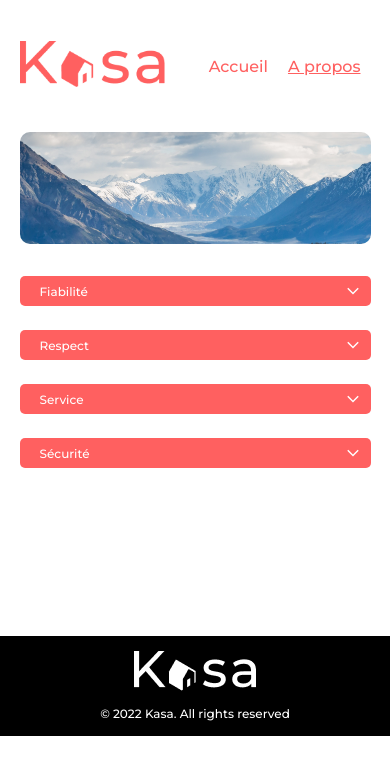
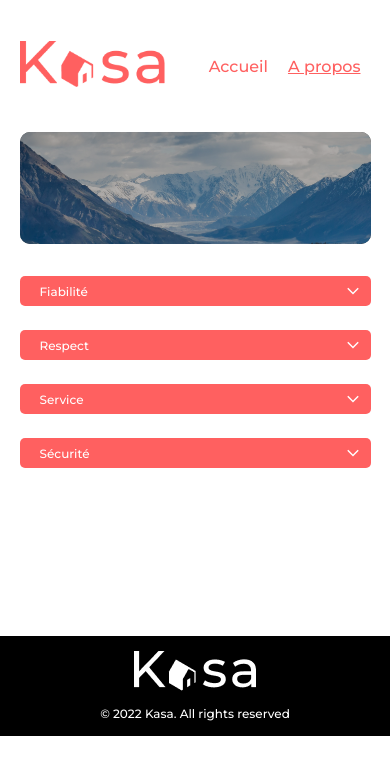
Before and after one commit to Christelle74/PhilippeChristelle_11_Kasa, a React (Create React App) app: page /about in a window 390 px wide. Shown: the top 774 px of the page. Built offline with nearby package versions, Linux system fonts and the light colour scheme; no server answers.

Commit message:
correction css

```diff
--- a/src/styles/components/apparts.css
+++ b/src/styles/components/apparts.css
@@ -5,7 +5,7 @@
     justify-content: center;
     border-radius: 25px;
     background: #F7F7F7;
-    margin: 5rem;
+    margin: 2rem  5rem;
     padding: 3rem 0;
     width:90vw;
 }
--- a/src/styles/components/banner.css
+++ b/src/styles/components/banner.css
@@ -5,14 +5,18 @@
     align-items:center;
     width: 90vw;
     height: 14rem;
+    position:relative;
+    background: #000;
+    border-radius: 25px;
 }
 
 .bannerImg{
     object-fit: cover;
     border-radius: 25px;
-    position:relative;
+    opacity:.7;
     width: 100%;
     height: 100%;
+
 }
 
 .banner p{
@@ -45,6 +49,7 @@
     .banner{
         width: 90vw;
         height: 7rem;
+        border-radius: 10px;
     }
     .bannerImg{
         border-radius: 10px;
@@ -58,6 +63,7 @@
     .banner{
         width: 90vw;
         height: 7rem;
+        border-radius: 10px;
     }
     .bannerImg{
         border-radius: 10px;
--- a/src/styles/components/dropdown.css
+++ b/src/styles/components/dropdown.css
@@ -107,7 +107,6 @@
 
     .dropdownText{
         font-size: 12px;
-        width:90%;
         padding: 20px 10px;
     }
     .arrow{
--- a/src/styles/components/footer.css
+++ b/src/styles/components/footer.css
@@ -11,6 +11,7 @@
     align-items: center;
     margin-top: 4rem;
     padding-top: 2rem;
+
 }
 
 p{
@@ -25,7 +26,6 @@ p{
     .footer{
         height: 100px;
         font-size: 12px;
-        font-weight: 500;
 
     }
     p{
@@ -37,7 +37,6 @@ p{
     .footer{
         height: 100px;
         font-size: 12px;
-        font-weight: 500;
     }
     p{
         margin: 15px 0;
@@ -47,7 +46,6 @@ p{
     .footer{
         height: 100px;
         font-size: 12px;
-        font-weight: 500;
     }
     p{
         margin: 15px 0;
```
Also changed, not shown: 6 other files (tests, documents, lock files or other folders).
